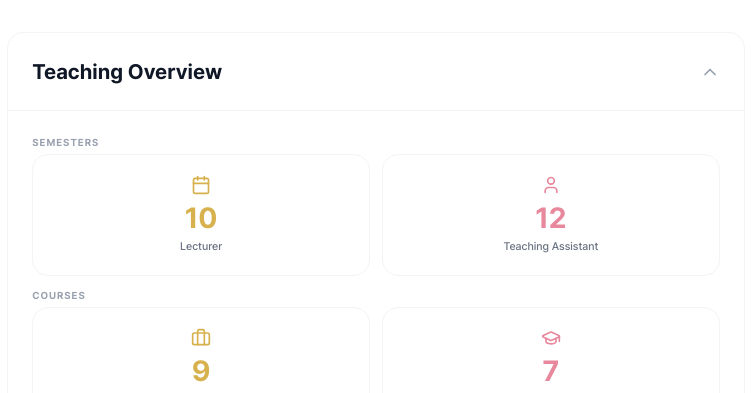
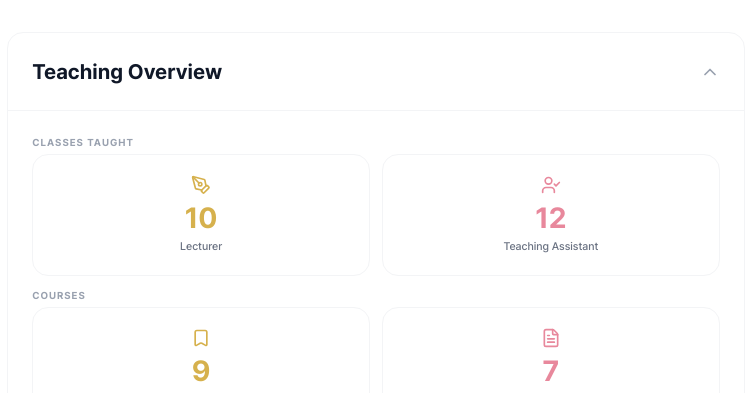
Before and after one commit to FinDS-Lab/website, a React (Vite) app: page /website/members/director in a window 1280 px wide. Shown: the part 7040-7433 px from the top of the page, without its empty margins (464-1215 px from the left). Built offline with nearby package versions, Linux system fonts and the light colour scheme.

Commit message:
20260205-1913

```diff
--- a/src/components/templates/members/director.tsx
+++ b/src/components/templates/members/director.tsx
@@ -24,6 +24,10 @@ import {
   GraduationCap,
   Calendar,
   BookOpen,
+  PenTool,
+  UserCheck,
+  Bookmark,
+  FileText,
   Search,
   Folder,
   Factory,
@@ -1243,12 +1247,12 @@ export const MembersDirectorTemplate = () => {
                 </button>
                 {expandedSections.teachingOverview && (
                   <div className="p-20 md:p-24 border-t border-gray-100">
-                    <p className="text-[10px] font-bold text-gray-400 uppercase tracking-widest mb-4">Semesters</p>
+                    <p className="text-[10px] font-bold text-gray-400 uppercase tracking-widest mb-4">Classes Taught</p>
                     <div className="grid grid-cols-2 gap-8 md:gap-12 mb-8 md:mb-12">
                       <div className="group relative bg-white border border-gray-100 rounded-2xl p-16 md:p-20 hover:border-[#D6B14D]/40 hover:shadow-lg hover:shadow-[#D6B14D]/10 transition-all duration-300">
                         <div className="absolute top-0 left-16 right-16 h-[2px] bg-gradient-to-r from-[#D6B14D]/60 to-transparent rounded-full opacity-0 group-hover:opacity-100 transition-opacity" />
                         <div className="flex flex-col items-center text-center">
-                          <Calendar className="size-16 md:size-20 mb-6" style={{color: '#D6B14D'}} />
+                          <PenTool className="size-16 md:size-20 mb-6" style={{color: '#D6B14D'}} />
                           <span className="text-2xl md:text-3xl font-bold mb-4" style={{color: '#D6B14D'}}>{lecturerSemesters}</span>
                           <span className="text-[10px] md:text-xs font-medium text-gray-500">Lecturer</span>
                         </div>
@@ -1256,7 +1260,7 @@ export const MembersDirectorTemplate = () => {
                       <div className="group relative bg-white border border-gray-100 rounded-2xl p-16 md:p-20 hover:border-[#E8889C]/50 hover:shadow-lg hover:shadow-[#E8889C]/10 transition-all duration-300">
                         <div className="absolute top-0 left-16 right-16 h-[2px] bg-gradient-to-r from-[#E8889C]/80 to-transparent rounded-full opacity-0 group-hover:opacity-100 transition-opacity" />
                         <div className="flex flex-col items-center text-center">
-                          <User className="size-16 md:size-20 mb-6" style={{color: '#E8889C'}} />
+                          <UserCheck className="size-16 md:size-20 mb-6" style={{color: '#E8889C'}} />
                           <span className="text-2xl md:text-3xl font-bold mb-4" style={{color: '#E8889C'}}>{taSemesters}</span>
                           <span className="text-[10px] md:text-xs font-medium text-gray-500">Teaching Assistant</span>
                         </div>
@@ -1267,7 +1271,7 @@ export const MembersDirectorTemplate = () => {
                       <div className="group relative bg-white border border-gray-100 rounded-2xl p-16 md:p-20 hover:border-[#D6B14D]/40 hover:shadow-lg hover:shadow-[#D6B14D]/10 transition-all duration-300">
                         <div className="absolute top-0 left-16 right-16 h-[2px] bg-gradient-to-r from-[#D6B14D]/60 to-transparent rounded-full opacity-0 group-hover:opacity-100 transition-opacity" />
                         <div className="flex flex-col items-center text-center">
-                          <Briefcase className="size-16 md:size-20 mb-6" style={{color: '#D6B14D'}} />
+                          <Bookmark className="size-16 md:size-20 mb-6" style={{color: '#D6B14D'}} />
                           <span className="text-2xl md:text-3xl font-bold mb-4" style={{color: '#D6B14D'}}>{lecturerCourses.length}</span>
                           <span className="text-[10px] md:text-xs font-medium text-gray-500">Lecturer</span>
                         </div>
@@ -1275,7 +1279,7 @@ export const MembersDirectorTemplate = () => {
                       <div className="group relative bg-white border border-gray-100 rounded-2xl p-16 md:p-20 hover:border-[#E8889C]/50 hover:shadow-lg hover:shadow-[#E8889C]/10 transition-all duration-300">
                         <div className="absolute top-0 left-16 right-16 h-[2px] bg-gradient-to-r from-[#E8889C]/80 to-transparent rounded-full opacity-0 group-hover:opacity-100 transition-opacity" />
                         <div className="flex flex-col items-center text-center">
-                          <GraduationCap className="size-16 md:size-20 mb-6" style={{color: '#E8889C'}} />
+                          <FileText className="size-16 md:size-20 mb-6" style={{color: '#E8889C'}} />
                           <span className="text-2xl md:text-3xl font-bold mb-4" style={{color: '#E8889C'}}>{taCourses.length}</span>
                           <span className="text-[10px] md:text-xs font-medium text-gray-500">Teaching Assistant</span>
                         </div>
```
